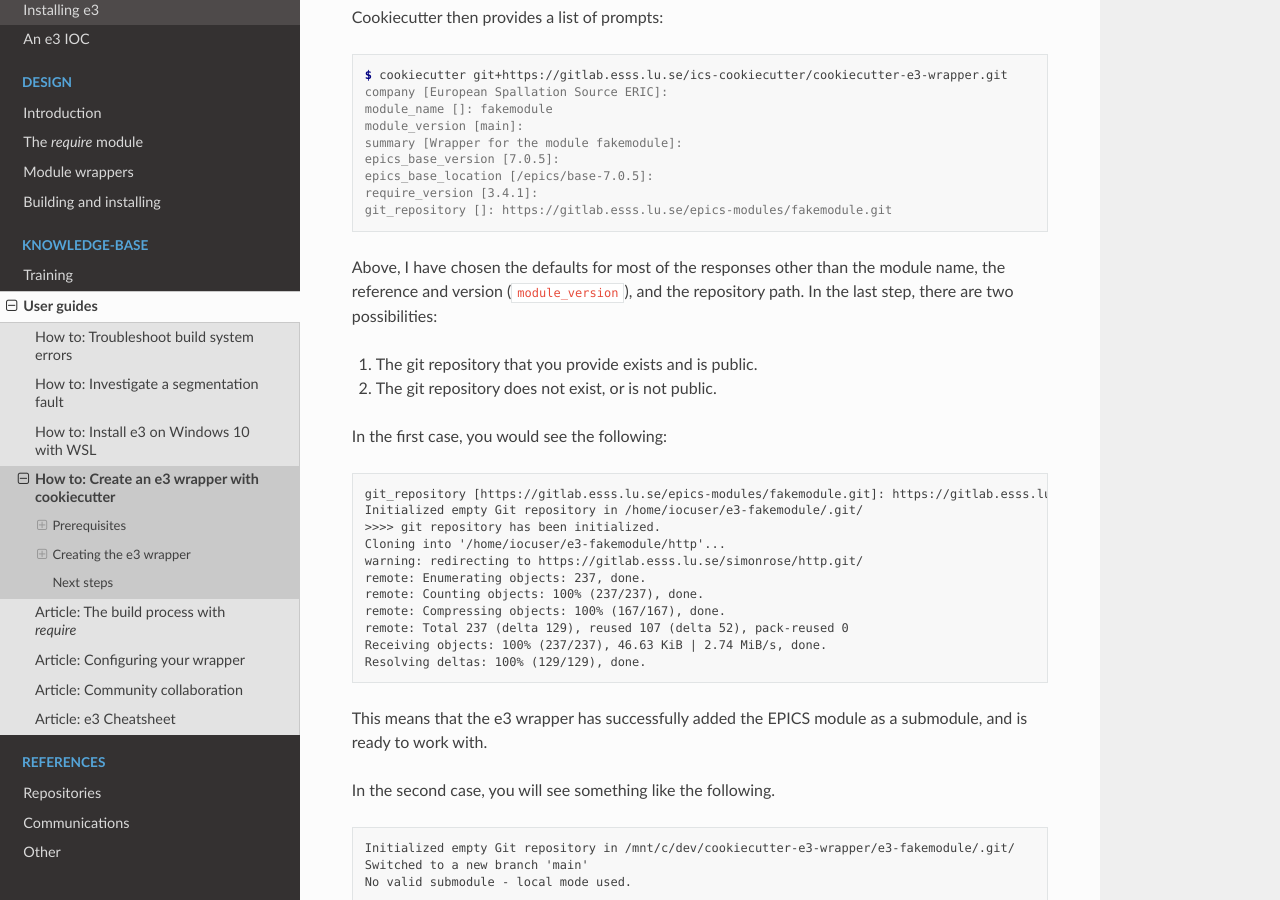
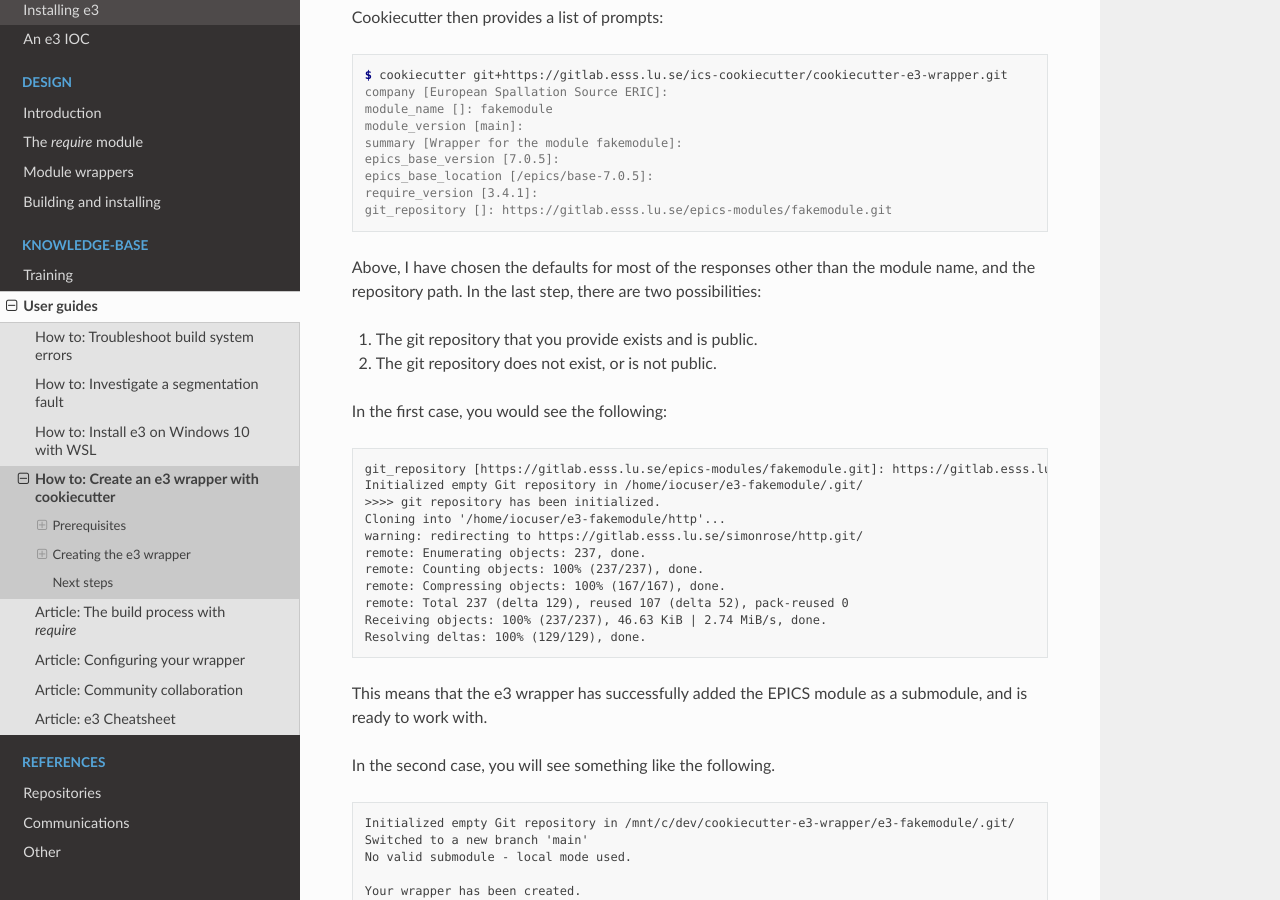
Before and after one commit to ttkorhonen/e3pages, a Sphinx documentation site: the page built from docs/kb/guide/articles/4_cookiecutter_module.md, in a window 1280 px wide and 900 px high, scrolled down 1283 px. Built offline with Sphinx 7.4.7 and the Read the Docs theme 2.0.0, drawn with Linux system fonts in a browser that asks for light colours.

Commit message:
remove module_version from text

````diff
--- a/docs/kb/guide/articles/4_cookiecutter_module.md
+++ b/docs/kb/guide/articles/4_cookiecutter_module.md
@@ -69,8 +69,8 @@
 ```
 
 Above, I have chosen the defaults for most of the responses other than the
-module name, the reference and version (`module_version`), and the repository path.
-In the last step, there are two possibilities:
+module name, and the repository path. In the last step, there are two
+possibilities:
 
 1. The git repository that you provide exists and is public.
 2. The git repository does not exist, or is not public.
````
